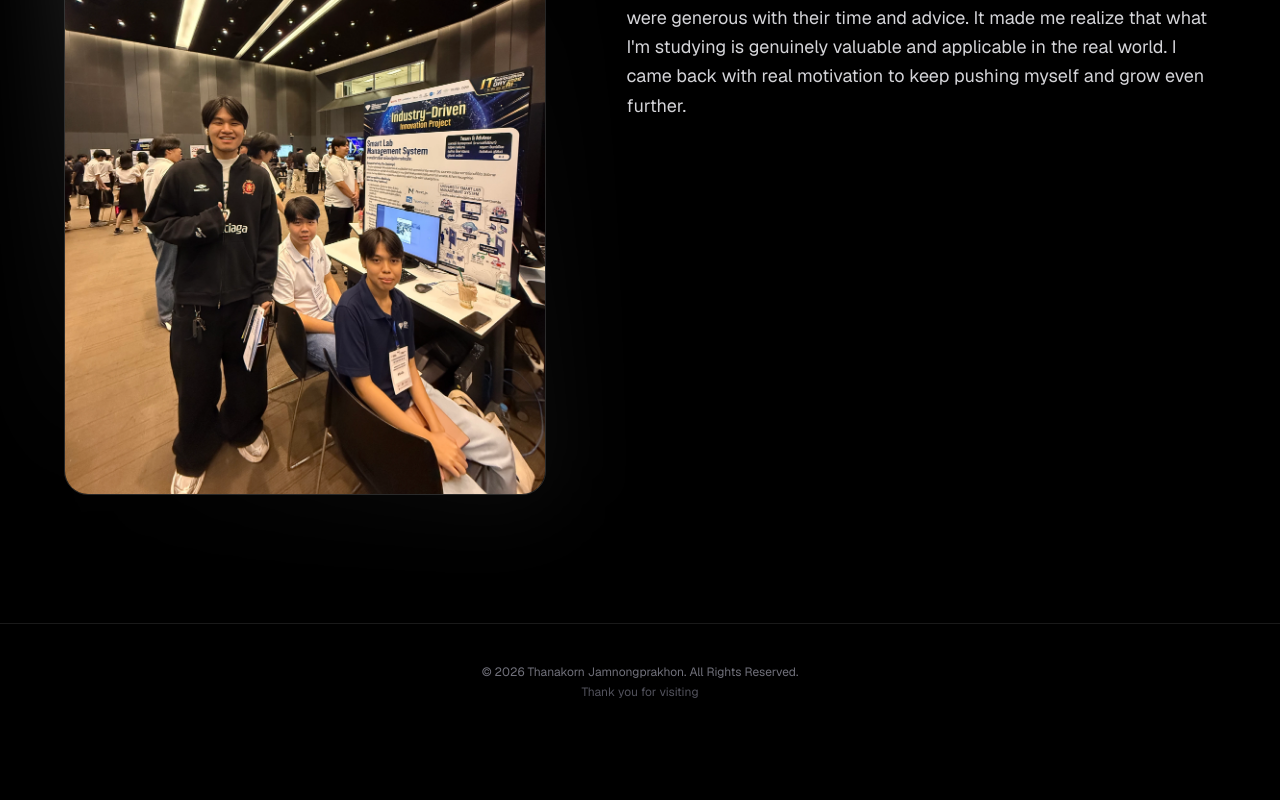
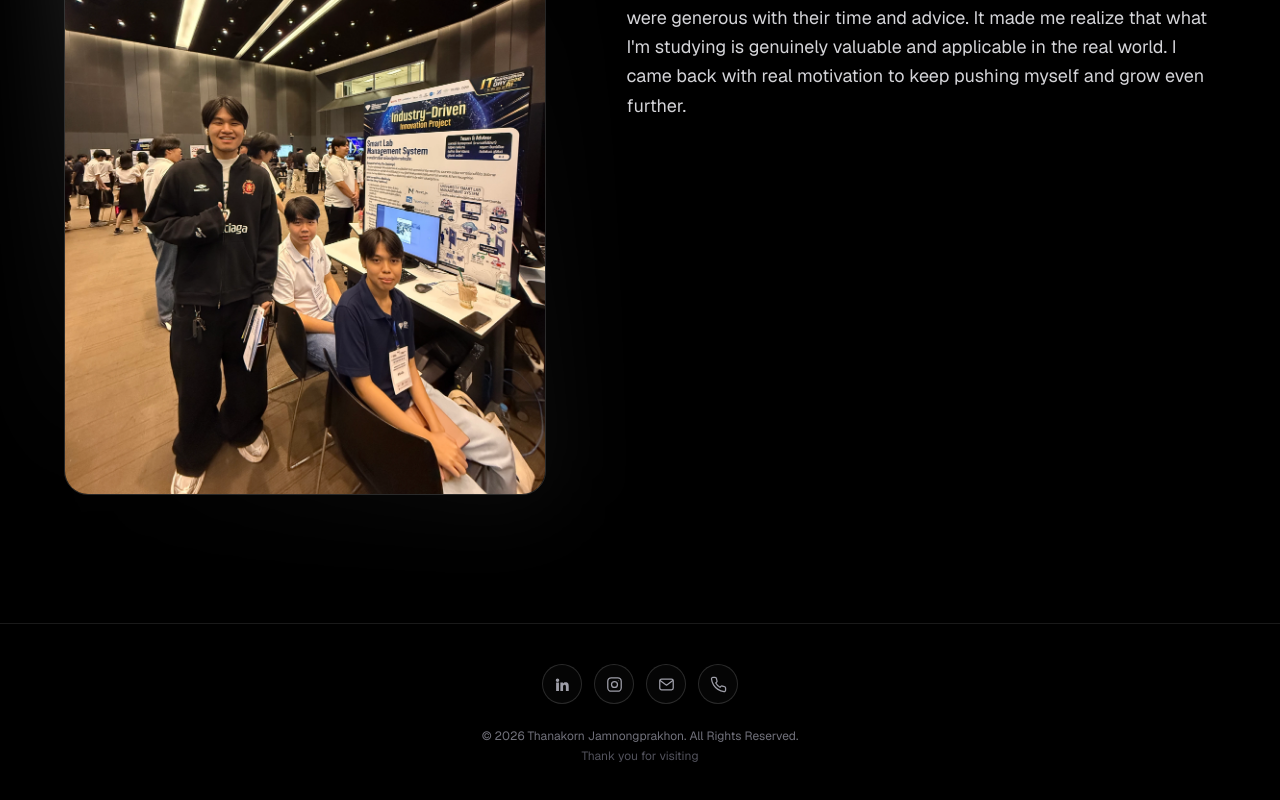
Before and after one commit to MJAYY05/portfolio, a Next.js app: page / in a window 1280 px wide. Shown: the part 7709-8509 px from the top of the page. Before the commit the page ends 8449 px from the top, so only its background shows below. Built offline with nearby package versions, Linux system fonts and the light colour scheme.

Commit message:
Add Social Media at the Bottom

```diff
--- a/src/components/Footer.tsx
+++ b/src/components/Footer.tsx
@@ -1,6 +1,24 @@
+import { SOCIALS } from "@/components/SocialLinks";
+
 export default function Footer() {
   return (
     <footer className="border-t border-white/10 px-6 py-10 text-center sm:px-10 lg:px-16">
+      <ul className="mb-6 flex items-center justify-center gap-3">
+        {SOCIALS.map(({ label, icon: Icon, href, target }) => (
+          <li key={label}>
+            <a
+              href={href}
+              target={target}
+              rel={target ? "noopener noreferrer" : undefined}
+              aria-label={label}
+              title={label}
+              className="group flex h-10 w-10 items-center justify-center rounded-full border border-white/15 bg-white/[0.02] text-zinc-400 transition-all duration-300 hover:-translate-y-1 hover:border-white/40 hover:bg-white/10 hover:text-white"
+            >
+              <Icon className="h-[17px] w-[17px] transition-transform duration-300 group-hover:scale-110" />
+            </a>
+          </li>
+        ))}
+      </ul>
       <p className="text-xs text-zinc-500">
         © 2026 Thanakorn Jamnongprakhon. All Rights Reserved.
       </p>
--- a/src/components/SocialLinks.tsx
+++ b/src/components/SocialLinks.tsx
@@ -59,7 +59,7 @@ function PhoneIcon(props: SVGProps<SVGSVGElement>) {
   );
 }
 
-const SOCIALS = [
+export const SOCIALS = [
   {
     label: "LinkedIn",
     icon: LinkedInIcon,
```
